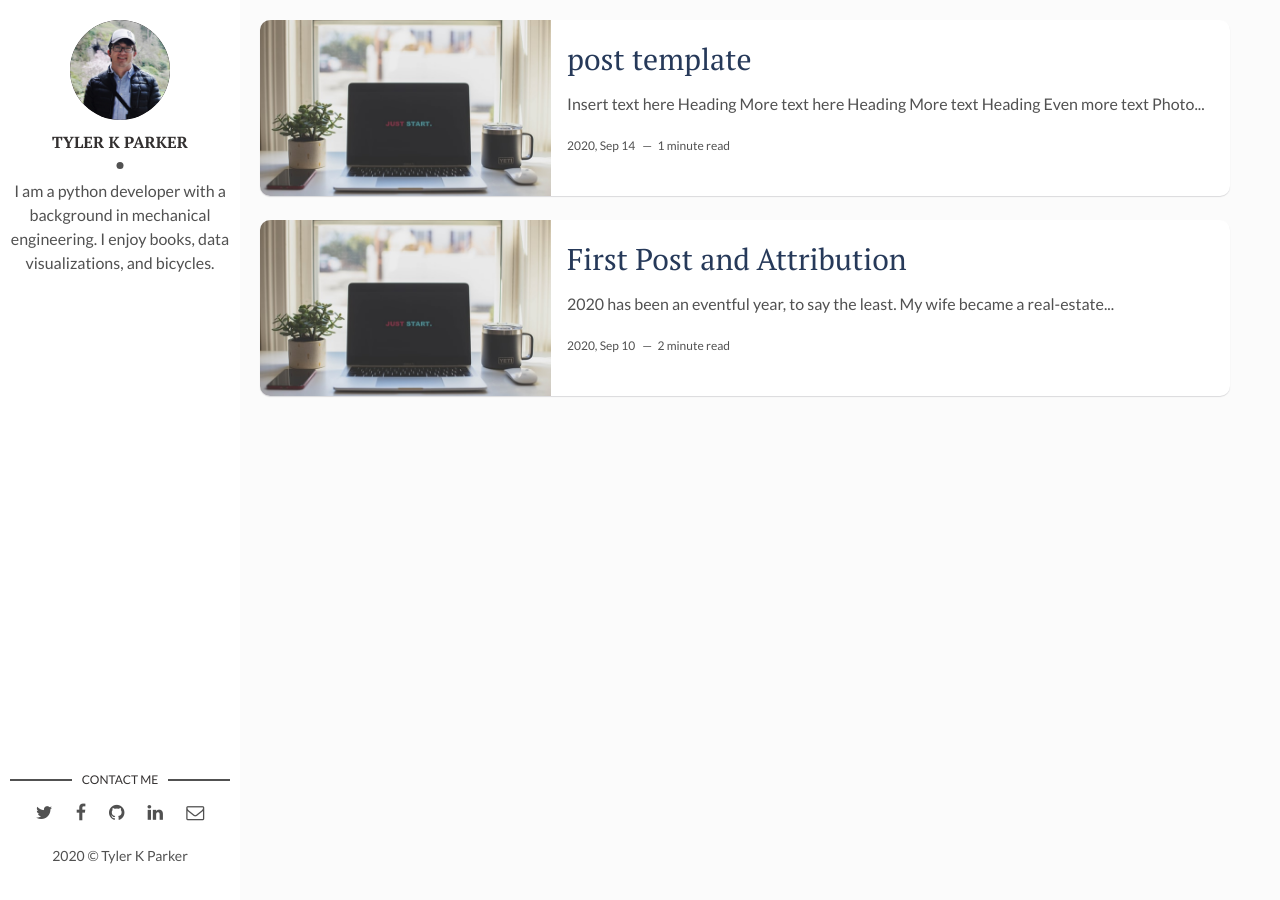
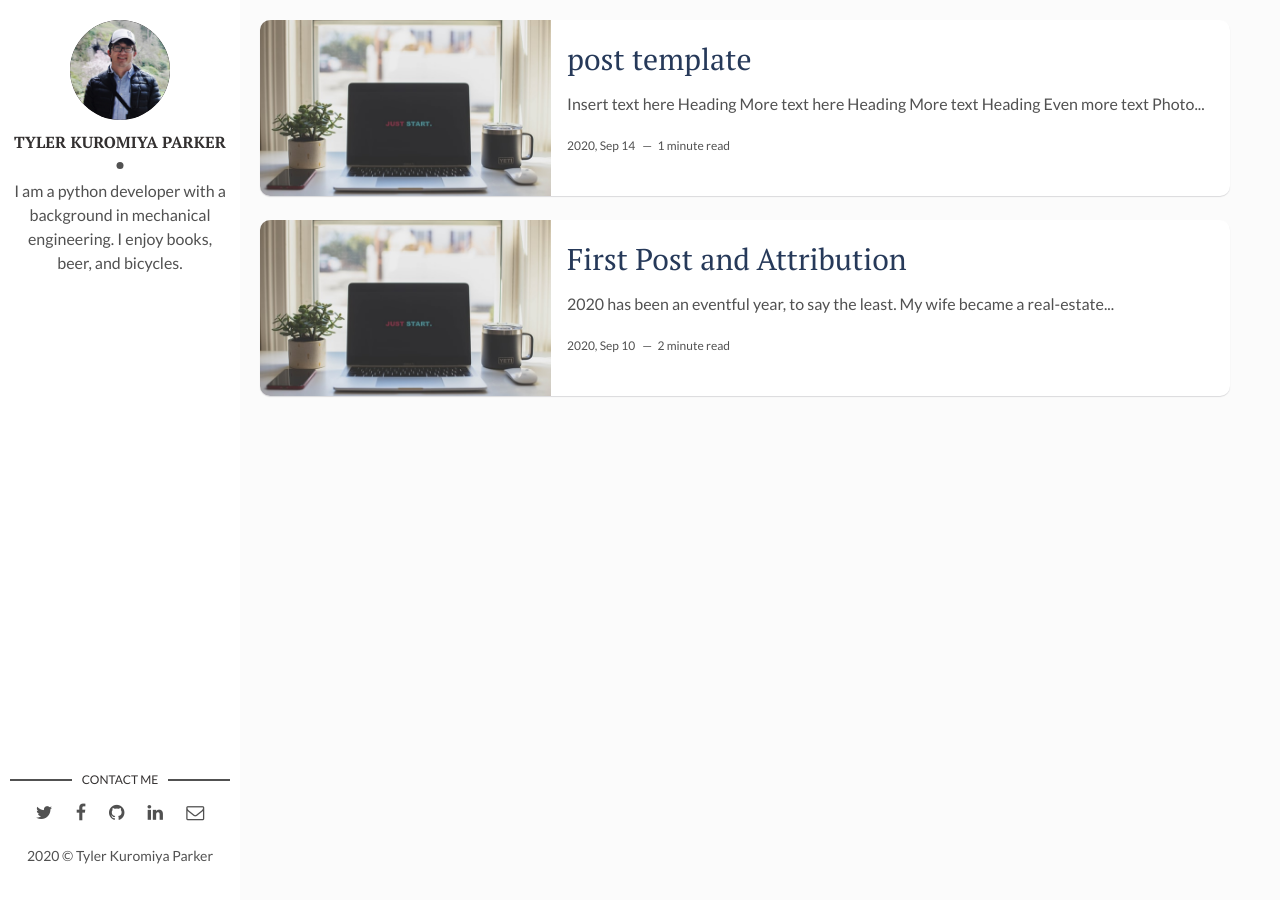
Before and after one commit to tylerkkp/tylerkkp.github.io, a Jekyll site: the page built from index.html, in a window 1280 px wide. Built offline with Jekyll 4.4.1, drawn with Linux system fonts in a browser that asks for light colours; the list of posts is cut into pages by our own code.

Commit message:
updated 'about me'

```diff
--- a/_config.yml
+++ b/_config.yml
@@ -1,4 +1,4 @@
-title: Hello, world! I'm Tyler K Parker
+title: Tyler Kuromiya Parker
 description: > # this means to ignore newlines until "baseurl:"
   Write an awesome description for your new site here. You can edit this
   line in _config.yml. It will appear in your document head meta (for
@@ -9,10 +9,10 @@ url: "https://www.tkkp.dev" # the base hostname & protocol for your site, e.g. h
 site-twitter: #if your site has a twitter account, enter it here
 
 # Author Settings
-author: Tyler K Parker # add your name
+author: Tyler Kuromiya Parker # add your name
 author-img: tyler_parker.jpg # add your photo
-about-author: I am a python developer with a background in mechanical engineering. I enjoy books, data visualizations, and bicycles. # add description
-social-twitter: # add your Twitter handle
+about-author: I am a python developer with a background in mechanical engineering. I enjoy books, beer, and bicycles. # add description
+social-twitter: tylerkp # add your Twitter handle
 social-facebook: # add your Facebook handle
 social-github: tylerkkp # add your Github handle
 social-linkedin: tyler-parker # add your Linkedin handle
```
